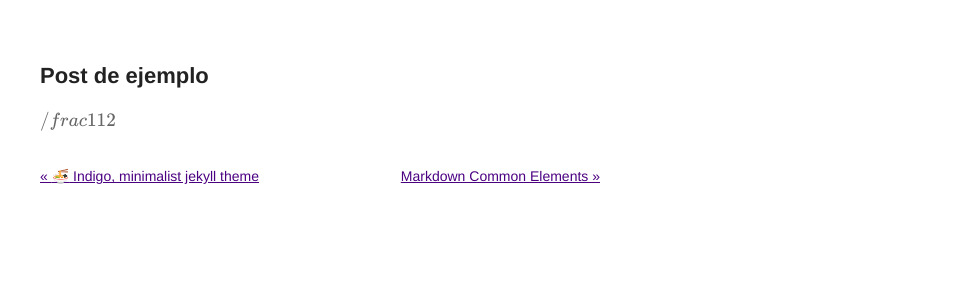
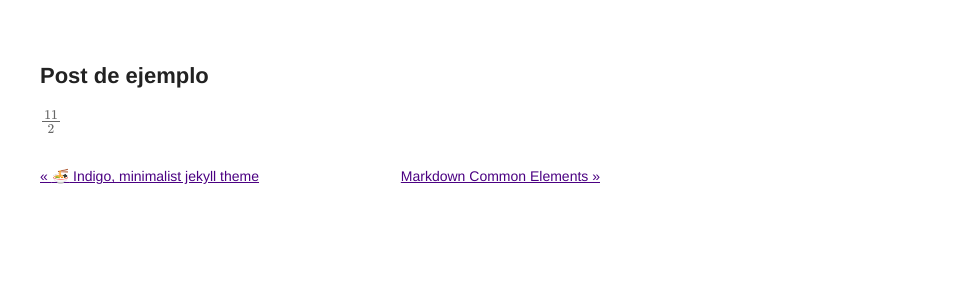
Before and after one commit to staticcoment/thebooort.github.io, a Jekyll site: the page built from _posts/2016-02-24-latex.markdown, in a window 1280 px wide. Shown: the part 244-542 px from the top of the page, without its empty margins (320-1280 px from the left). Built offline with Jekyll 4.4.1, drawn with Linux system fonts in a browser that asks for light colours; emoji names are drawn with the system emoji font; Markdown is read by kramdown in place of the engine named in the settings; formulas are drawn with MathJax 3; comment, search, counter and statistics services are not loaded.

```diff
--- a/_posts/2016-02-24-latex.markdown
+++ b/_posts/2016-02-24-latex.markdown
@@ -14,4 +14,4 @@ author: bart
 description: Markdown summary with different options
 ---
 ## Post de ejemplo
-$$/frac{11}{2}$$
+$\frac{11}{2}$
```
